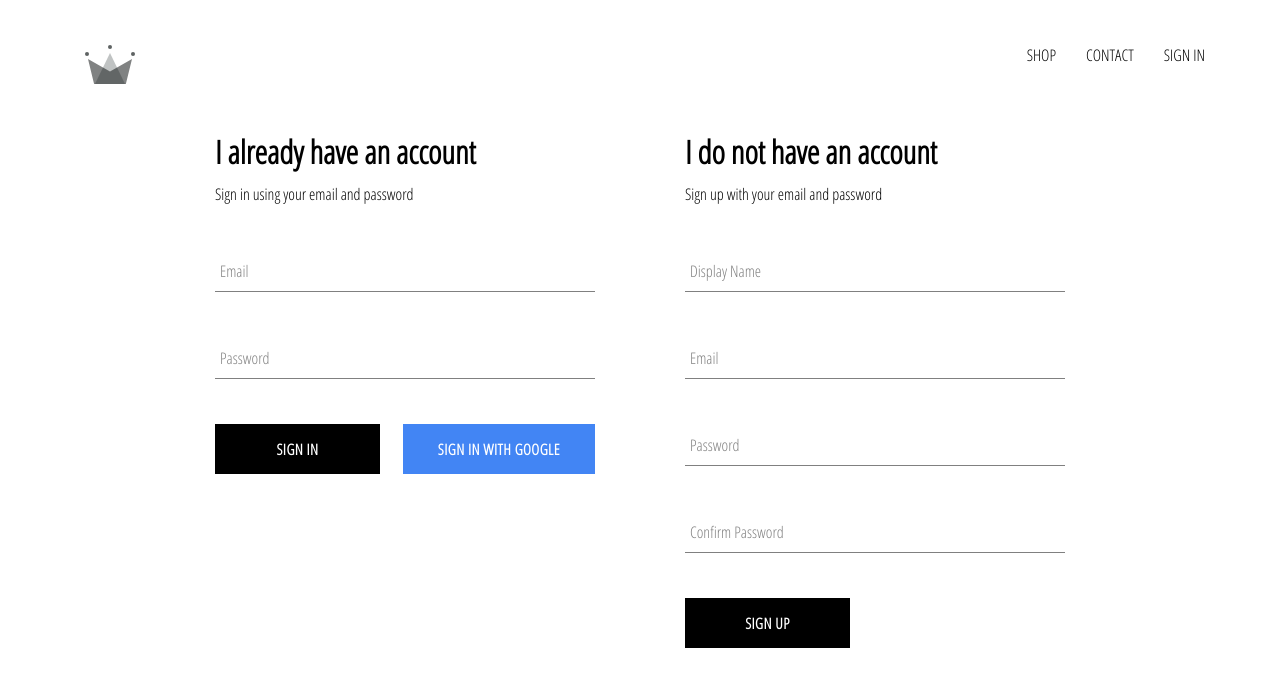
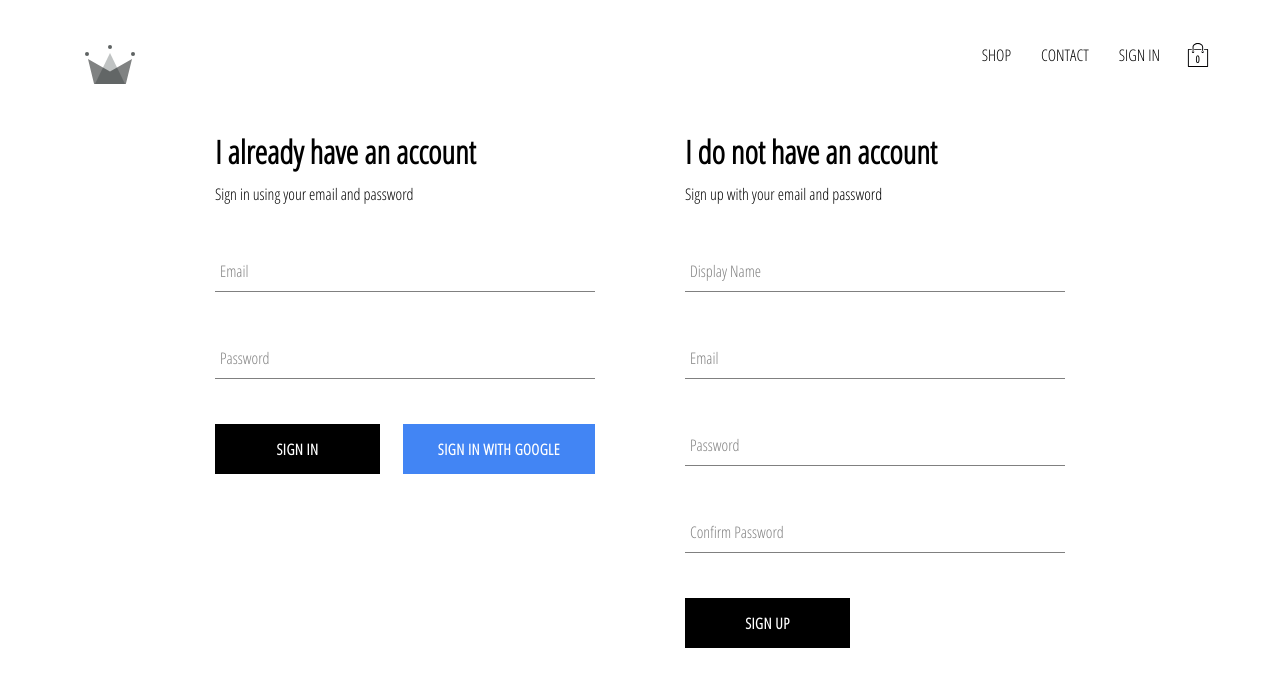
Before and after one commit to Pratikpatel0311/react-eCommerce, a React (Create React App) app: page /signin in a window 1280 px wide. Shown: the top 686 px of the page. Built offline with nearby package versions, Linux system fonts and the light colour scheme; no server answers.

Commit message:
Added catIcon and cartDropdown components to application adn also implemented cartReducer

```diff
--- /dev/null
+++ b/src/components/cart-dropdown/cart-dropdown.component.jsx
@@ -0,0 +1,14 @@
+import React from "react";
+
+import CustomButton from '../custom-button/custom-button.component';
+
+import './cart-dropdown.styles.scss';
+
+const CartDropdown = () => {
+    return <div className='cart-dropdown'>
+        <div className='cart-items'></div>
+        <CustomButton>GO TO CHECKOUT</CustomButton>
+    </div>
+}
+
+export default CartDropdown;
--- /dev/null
+++ b/src/components/cart-dropdown/cart-dropdown.styles.scss
@@ -0,0 +1,24 @@
+.cart-dropdown {
+  position: absolute;
+  width: 240px;
+  height: 340px;
+  display: flex;
+  flex-direction: column;
+  padding: 20px;
+  border: 1px solid black;
+  background-color: white;
+  top: 90px;
+  right: 40px;
+  z-index: 5;
+
+  .cart-items {
+    height: 240px;
+    display: flex;
+    flex-direction: column;
+    overflow: scroll;
+  }
+
+  button {
+    margin-top: auto;
+  }
+}
--- /dev/null
+++ b/src/components/cart-icon/cart-icon.component.jsx
@@ -0,0 +1,21 @@
+import React from "react";
+import { connect } from "react-redux";
+
+import { toggleCartHidden } from "../../redux/cart/cart.actions";
+
+import { ReactComponent as ShoppingIcon } from "../../assets/shopping-bag.svg";
+
+import './cart-icon.styles.scss';
+
+const CartIcon = ({toggleCartHidden})=>{
+    return <div className="cart-icon" onClick={toggleCartHidden}>
+        <ShoppingIcon className='shopping-icon' />
+        <span className="item-count">0</span>
+    </div>
+}
+
+const mapDispatchToProps = (dispatch) => ({
+  toggleCartHidden: () => dispatch(toggleCartHidden()),
+});
+
+export default connect(null, mapDispatchToProps)(CartIcon);
--- /dev/null
+++ b/src/components/cart-icon/cart-icon.styles.scss
@@ -0,0 +1,21 @@
+.cart-icon {
+  width: 45px;
+  height: 45px;
+  position: relative;
+  display: flex;
+  align-items: center;
+  justify-content: center;
+  cursor: pointer;
+
+  .shopping-icon {
+    width: 24px;
+    height: 24px;
+  }
+
+  .item-count {
+    position: absolute;
+    font-size: 10px;
+    font-weight: bold;
+    bottom: 12px;
+  }
+}
--- a/src/components/header/header.component.jsx
+++ b/src/components/header/header.component.jsx
@@ -2,10 +2,13 @@
 import './header.styles.scss';
 import { ReactComponent as Logo } from '../../assets/crown.svg';
 import { Link } from 'react-router-dom';
+import { connect } from "react-redux";
+
 import { auth } from '../../firebase/firebase.utils';
-import { connect } from 'react-redux';
+import CartIcon from '../cart-icon/cart-icon.component';
+import CartDropdown from '../cart-dropdown/cart-dropdown.component';
 
-function Header({currentUser}) {
+function Header({currentUser, hidden}) {
     return (
       <div className="header">
         <Link to="/" className="logo-container">
@@ -24,13 +27,18 @@
               :
               <Link className="option" to="/signin">SIGN IN</Link>
           }
+          <CartIcon />
         </div>
+        {
+          hidden?null:<CartDropdown />
+        }
       </div>
     );
 }
 
-const mapStateToProps = (state) => ({
-  currentUser: state.user.currentUser
+const mapStateToProps = ({user:{currentUser},cart:{hidden}}) => ({
+  currentUser,
+  hidden
 });
 
 //connect is higher order accepting two arguments one to map states with props
--- /dev/null
+++ b/src/redux/cart/cart.actions.js
@@ -0,0 +1,6 @@
+import CartActionTypes from '../cart/cart.types';
+
+
+export const toggleCartHidden = () => ({
+  type: CartActionTypes.TOGGLE_CART_HIDDEN,
+});
--- /dev/null
+++ b/src/redux/cart/cart.reducer.js
@@ -0,0 +1,19 @@
+import CartActionTypes from "./cart.types";
+
+const INITIAL_STATE = {
+    hidden: true
+}
+
+const cartReducer = (state = INITIAL_STATE, action) => {
+    switch (action.type) {
+        case CartActionTypes.TOGGLE_CART_HIDDEN:
+            return {
+                ...state,
+                hidden: !state.hidden
+            }
+        default:
+            return state;
+    }
+}
+
+export default cartReducer;
--- /dev/null
+++ b/src/redux/cart/cart.types.js
@@ -0,0 +1,5 @@
+const CartActionTypes = {
+  TOGGLE_CART_HIDDEN: "TOGGLE_CART_HIDDEN",
+};
+
+export default CartActionTypes;
--- a/src/redux/root-reducer.js
+++ b/src/redux/root-reducer.js
@@ -1,8 +1,10 @@
 import { combineReducers } from "redux";
 import userReducer from "./user/user.reducer";
+import cartReducer from "./cart/cart.reducer";
 
 
 // Combine all reducers
 export default combineReducers({
     user: userReducer,
+    cart: cartReducer,
 });
```
Also changed, not shown: src/assets/shopping-bag.svg (added).
